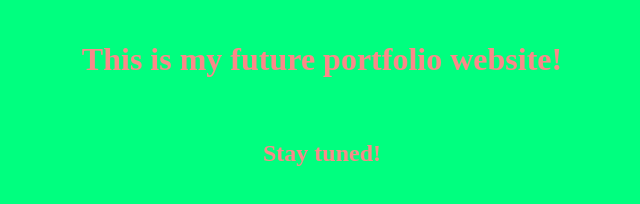
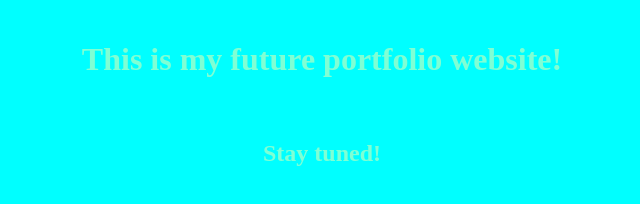
Before and after one commit to akm-18/akm-18.github.io, a plain HTML site: page index.html in a window 1280 px wide. Shown: the whole page, without its empty margins (318-958 px from the left). Drawn offline with Linux system fonts and the light colour scheme.

Commit message:
Change colors

```diff
--- a/index.html
+++ b/index.html
@@ -4,11 +4,11 @@
         <title>Aung Khant Maw</title>
         <style>
            body {
-            background-color: springgreen;
+            background-color: aqua;
            }
 
             h1, h2 {
-                color: rgb(250, 137, 137);
+                color: aquamarine;
                 text-align: center;
                 padding: 20px;
             }
```
